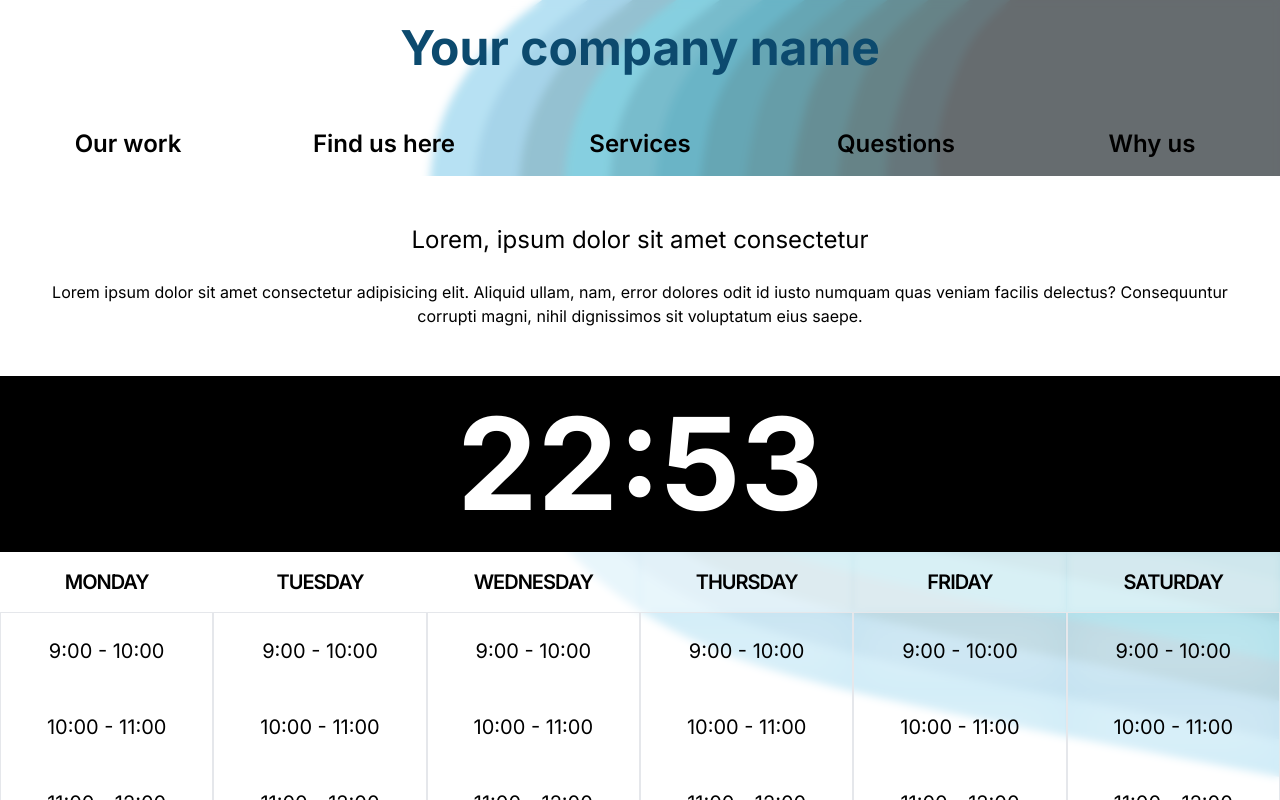
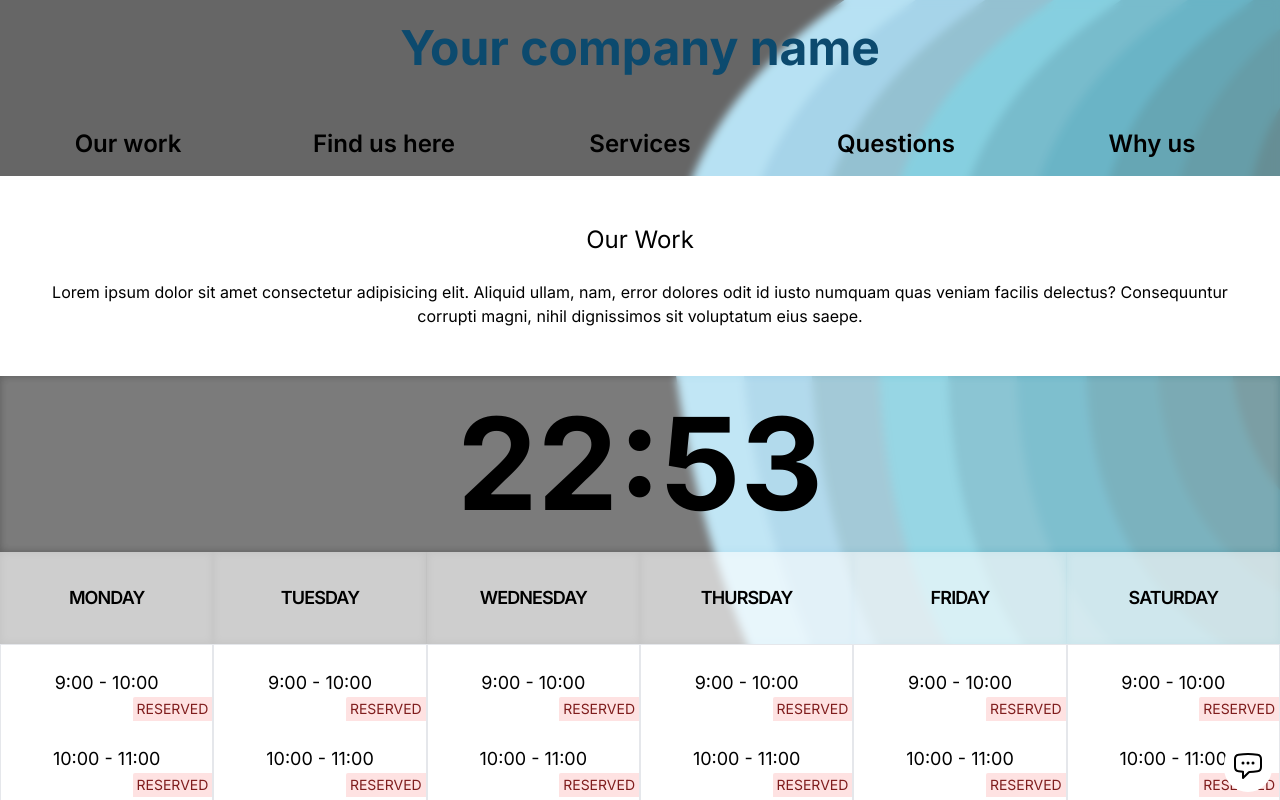
Before and after one commit to armql/Correla, a React (Vite) app in the folder front/: page /home in a window 1280 px wide. Both pictures are taken after a click on the button "Our work". Shown: the top 800 px of the page. Built offline with nearby package versions, Linux system fonts and the light colour scheme.

Commit message:
shapes for background

```diff
--- /dev/null
+++ b/front/src/custom/CustomerSupport.jsx
@@ -0,0 +1,13 @@
+import React from 'react'
+
+export default function CustomerSupport() {
+    return (
+        <div className='fixed z-20 bottom-2 text-black text-lg right-2'>
+            <div className='flex justify-center items-center p-2 py-2.5 hover:scale-95 cursor-pointer transition active:scale-105 rounded-full bg-white'>
+                    <svg xmlns="http://www.w3.org/2000/svg" fill="none" viewBox="0 0 24 24" strokeWidth={1.5} stroke="currentColor" className="w-8 h-8">
+                        <path strokeLinecap="round" strokeLinejoin="round" d="M8.625 9.75a.375.375 0 11-.75 0 .375.375 0 01.75 0zm0 0H8.25m4.125 0a.375.375 0 11-.75 0 .375.375 0 01.75 0zm0 0H12m4.125 0a.375.375 0 11-.75 0 .375.375 0 01.75 0zm0 0h-.375m-13.5 3.01c0 1.6 1.123 2.994 2.707 3.227 1.087.16 2.185.283 3.293.369V21l4.184-4.183a1.14 1.14 0 01.778-.332 48.294 48.294 0 005.83-.498c1.585-.233 2.708-1.626 2.708-3.228V6.741c0-1.602-1.123-2.995-2.707-3.228A48.394 48.394 0 0012 3c-2.392 0-4.744.175-7.043.513C3.373 3.746 2.25 5.14 2.25 6.741v6.018z" />
+                    </svg>
+            </div>
+        </div>
+    )
+}
--- a/front/src/layouts/GuestLayout.jsx
+++ b/front/src/layouts/GuestLayout.jsx
@@ -3,6 +3,7 @@ import { Outlet } from 'react-router-dom';
 import Navbar from '../views/Navbar';
 import Footer from '../views/Footer';
 import background from '../assets/images/form-gray-background.svg';
+import CustomerSupport from '../custom/CustomerSupport';
 
 const guestLayoutStyle = {
     backgroundImage: `url(${background})`,
@@ -12,8 +13,11 @@ const guestLayoutStyle = {
 
 export default function GuestLayout() {
     return (
-        <div className='bg-transparent h-screen w-screen'>
-            <div className='relative h-screen w-screen' style={guestLayoutStyle}>
+        <div className='relative'>
+            <div className='absolute inset-0 z-0 overflow-hidden' style={guestLayoutStyle}>
+            </div>
+            <div className='relative'>
+                <CustomerSupport />
                 <Navbar />
                 <Outlet />
                 <Footer />
--- a/front/src/views/Footer.jsx
+++ b/front/src/views/Footer.jsx
@@ -4,7 +4,7 @@ export default function Footer() {
     return (
         <div className=''>
             <div></div>
-            <div className='bg-gray-50 p-2'>
+            <div className='bg-teal-950 text-white p-2'>
                 Copyright reserved to <span className='italic'>Correla™️</span>
             </div>
         </div>
--- a/front/src/views/Home.jsx
+++ b/front/src/views/Home.jsx
@@ -81,9 +81,11 @@ export default function Home() {
                         <button
                             key={time}
                             type='button'
-                            className={`w-full  bg-white backdrop-blur-xl bg-opacity-50 transition text-md p-6 ${isReserved(day, time) ? 'bg-gray-200 bg-opacity-80' : 'hover:bg-opacity-70'}`}
+                            className={`w-full relative bg-white transition text-[18px] p-6 ${isReserved(day, time) ? 'cursor-default bg-gray-200' : 'bg-gray-100'}`}
                             onClick={() => toggleReservation(day, time)}
                         >
+                            {isReserved && (
+                                <div className='uppercase absolute text-red-900 bg-red-100 px-1 py-0.5 rounded-tl-sm text-sm right-0 bottom-0'>reserved</div>)}
                             {time}
                         </button>
                     ))}
@@ -92,32 +94,36 @@ export default function Home() {
         );
     };
 
-
     const updateCurrentTime = () => {
         const userTimeZone = 'Europe/Belgrade';
         const currentTimeInTimeZone = DateTime.now().setZone(userTimeZone);
         setCurrentTime(currentTimeInTimeZone);
-    };
+      };
 
-    useEffect(() => {
+      useEffect(() => {
         updateCurrentTime();
-    }, []);
+
+        const intervalId = setInterval(updateCurrentTime, 60000);
+
+        return () => clearInterval(intervalId);
+      }, []);
+
 
 
     return (
-        <div className='parent h-screen bg-white backdrop-blur-sm bg-opacity-20'>
-            <div className='bg-black text-white flex flex-col gap-4 items-center justify-center font-bold'>
+        <div className='parent h-full bg-white backdrop-blur-sm bg-opacity-20'>
+            <div className='bg-white backdrop-blur-sm bg-opacity-20 text-black flex flex-col gap-4 items-center justify-center font-bold'>
                 <div className='text-9xl p-6 font-bold'>
                     {currentTime.toFormat('HH:mm')}
                 </div>
             </div>
-            <div className='flex items-center flex-col justify-center '>
+            <div className='flex items-center flex-col justify-center'>
                 <div className='grid grid-cols-3 lg:grid-cols-6 items-center justify-center text-center'>
                     {Object.keys(schedule).map((day) => (
                         <button
                             key={day}
                             type='button'
-                            className={`bg-white backdrop-blur-sm bg-opacity-70 px-10 py-4 cursor-default uppercase text-xl text-black tracking-tighter font-semibold ${isReserved(day, '9:00 - 10:00') ? '' : ''}`}
+                            className={`bg-white backdrop-blur-sm bg-opacity-70 px-10 py-8 cursor-default uppercase text-lg text-black tracking-tighter font-semibold`}
                         >
                             {day}
                         </button>
--- a/front/src/views/Navbar.jsx
+++ b/front/src/views/Navbar.jsx
@@ -1,43 +1,81 @@
-import React, { useState } from 'react'
+import React, { useState } from 'react';
 
 export default function Navbar() {
-    const [summary, setSummary] = useState(false);
+    const buttons = [
+        {
+            text: 'Our work',
+            modalTitle: 'Our Work',
+            modalContent:
+                'Lorem ipsum dolor sit amet consectetur adipisicing elit. Aliquid ullam, nam, error dolores odit id iusto numquam quas veniam facilis delectus? Consequuntur corrupti magni, nihil dignissimos sit voluptatum eius saepe.',
+        },
+        {
+            text: 'Find us here',
+            modalTitle: 'Find Us Here',
+            modalContent:
+                'Lorem ipsum dolor sit amet consectetur adipisicing elit. Aliquid ullam, nam, error dolores odit id iusto numquam quas veniam facilis delectus? Consequuntur corrupti magni, nihil dignissimos sit voluptatum eius saepe.',
+        },
+        {
+            text: 'Services',
+            modalTitle: 'Services',
+            modalContent:
+                'Lorem ipsum dolor sit amet consectetur adipisicing elit. Aliquid ullam, nam, error dolores odit id iusto numquam quas veniam facilis delectus? Consequuntur corrupti magni, nihil dignissimos sit voluptatum eius saepe.',
+        },
+        {
+            text: 'Questions',
+            modalTitle: 'Questions',
+            modalContent:
+                'Lorem ipsum dolor sit amet consectetur adipisicing elit. Aliquid ullam, nam, error dolores odit id iusto numquam quas veniam facilis delectus? Consequuntur corrupti magni, nihil dignissimos sit voluptatum eius saepe.',
+        },
+        {
+            text: 'Why us',
+            modalTitle: 'Why us',
+            modalContent:
+                'Lorem ipsum dolor sit amet consectetur adipisicing elit. Aliquid ullam, nam, error dolores odit id iusto numquam quas veniam facilis delectus? Consequuntur corrupti magni, nihil dignissimos sit voluptatum eius saepe.',
+        },
+    ];
 
+    const [activeButtonIndex, setActiveButtonIndex] = useState(null);
 
-    const toggleSummary = () => {
-        setSummary(!summary);
+    const toggleSummary = (index) => {
+        setActiveButtonIndex(index === activeButtonIndex ? null : index);
     };
 
     return (
-        <div className='bg-white backdrop-blur-sm bg-opacity-40'>
-            <div className='h-24 flex justify-center text-sky-900 items-center font-bold text-5xl'>
+        <div className="bg-white backdrop-blur-sm bg-opacity-40">
+            <div className="h-24 flex justify-center text-sky-900 items-center font-bold text-5xl">
                 Your company name
             </div>
-            <div className='w-full h-full mt-4 font-semibold'>
-                <div className='grid grid-cols-2 lg:grid-cols-5 text-center  justify-evenly text-black items-center text-2xl'>
-                    <button onClick={toggleSummary} type='button' className='p-4 hover:text-sky-950 hover:bg-white hover:backdrop-blur-sm hover:bg-opacity-20 transition'>
-                        Our work
-                    </button>
-                    <button type='button' className='p-4 hover:text-sky-950 hover:bg-white hover:backdrop-blur-sm hover:bg-opacity-20 transition'>
-                        Find us here
-                    </button>
-                    <button type='button' className='p-4 hover:text-sky-950 hover:bg-white hover:backdrop-blur-sm hover:bg-opacity-20 transition'>
-                        Services
-                    </button>
-                    <button type='button' className='p-4 hover:text-sky-950 hover:bg-white hover:backdrop-blur-sm hover:bg-opacity-20 transition'>
-                        Questions
-                    </button>
-                    <button type='button' className='p-4 hover:text-sky-950 hover:bg-white hover:backdrop-blur-sm hover:bg-opacity-20 transition'>
-                        Why us
-                    </button>
+            <div className="w-full h-full mt-4 font-semibold">
+                <div className="grid grid-cols-2 lg:grid-cols-5 text-center  justify-evenly text-black items-center text-2xl">
+                    {buttons.map((button, index) => (
+                        <button
+                            key={index}
+                            onClick={() => toggleSummary(index)}
+                            type="button"
+                            className="p-4 hover:text-sky-950 hover:bg-white hover:backdrop-blur-sm hover:bg-opacity-20 transition"
+                        >
+                            {button.text}
+                        </button>
+                    ))}
                 </div>
-                {summary && (
-                    <div className='bg-white p-12 text-center gap-6 flex items-center justify-center flex-col font-normal'>
-                        <h1 className='text-2xl'>Lorem, ipsum dolor sit amet consectetur</h1>
-                        <p className=''>Lorem ipsum dolor sit amet consectetur adipisicing elit. Aliquid ullam, nam, error dolores odit id iusto numquam quas veniam facilis delectus? Consequuntur corrupti magni, nihil dignissimos sit voluptatum eius saepe.</p>
+                {activeButtonIndex !== null && (
+                    <div className="bg-white p-12 text-center gap-6 flex items-center justify-center flex-col font-normal">
+                        <h1 className="text-2xl">{buttons[activeButtonIndex].modalTitle}</h1>
+                        <p>{buttons[activeButtonIndex].modalContent}</p>
+                    </div>
+                )}
+                {activeButtonIndex === null && (
+                    <div className="bg-white p-9 text-start gap-2 flex items-start justify-between flex-col font-normal">
+                        <div>
+                            <h1 className='text-3xl'>Make reservation now</h1>
+                            <p className='text-lg text-sky-900 px-1'>If you have problems, get checked now and we will find a solution together!</p>
+                            <div className='mt-2'>
+                                <button className='bg-gray-100 hover:bg-gray-200 transition text-black p-4'>Get checked</button>
+                            </div>
+                        </div>
                     </div>
                 )}
             </div>
         </div>
-    )
+    );
 }
```
Also changed, not shown: front/src/assets/images/form-gray-background.svg.
